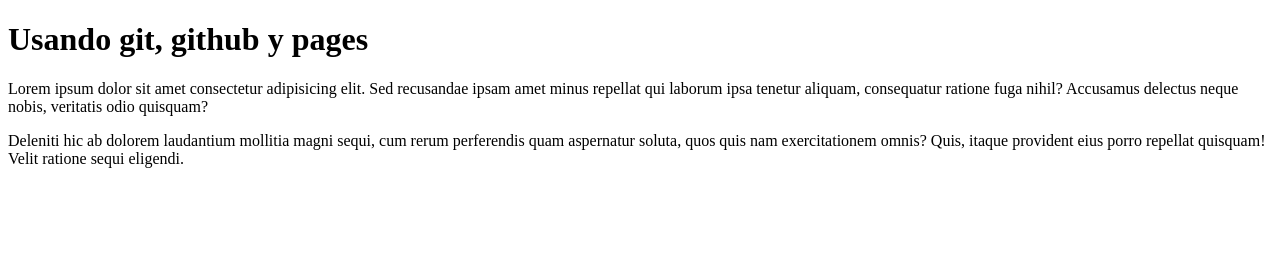
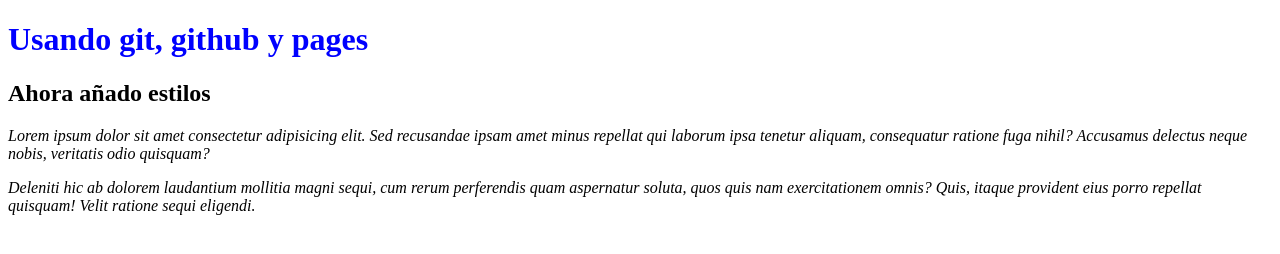
Before and after one commit to GonzaloGarcia10/test-demo-pages, a plain HTML site: page docs/index.html in a window 1280 px wide. Drawn offline with Linux system fonts and the light colour scheme.

Commit message:
Commit generado usando editor

```diff
--- /dev/null
+++ b/docs/estilos.css
@@ -0,0 +1,7 @@
+h1 {
+    color: blue;
+}
+
+p {
+    font-style: italic;
+}
--- a/docs/index.html
+++ b/docs/index.html
@@ -4,10 +4,12 @@
     <meta charset="UTF-8">
     <meta name="viewport" content="width=device-width, initial-scale=1.0">
     <title>Ejemplo uso Pages de Github</title>
+    <link rel="stylesheet" href="estilos.css">
 </head>
 <body>
     <h1>Usando git, github y pages</h1>
 
+    <h2>Ahora añado estilos</h2>
     <p>Lorem ipsum dolor sit amet consectetur adipisicing elit. Sed recusandae ipsam amet minus repellat qui laborum ipsa tenetur aliquam, consequatur ratione fuga nihil? Accusamus delectus neque nobis, veritatis odio quisquam?</p>
     <p>Deleniti hic ab dolorem laudantium mollitia magni sequi, cum rerum perferendis quam aspernatur soluta, quos quis nam exercitationem omnis? Quis, itaque provident eius porro repellat quisquam! Velit ratione sequi eligendi.</p>
 
```
